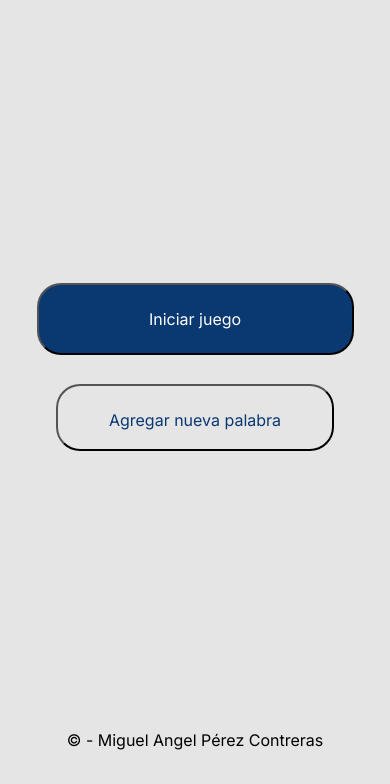
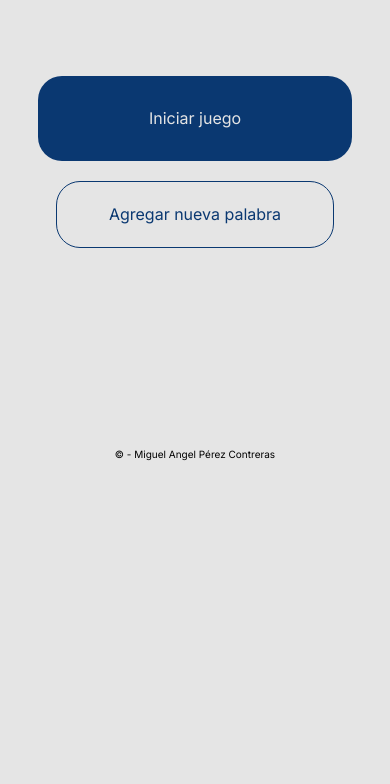
Before and after one commit to mapcsasystem/mapcsasystem-ahocado-oracle-reto-2, a plain HTML site: page index.html in a window 390 px wide. Shown: the part 60-844 px from the top of the page. Drawn offline with Linux system fonts and the light colour scheme.

Commit message:
:art: add media queries index.html

```diff
--- a/css/styles.css
+++ b/css/styles.css
@@ -1,82 +1,158 @@
 * {
-    padding: 0px;
-    margin: 0px;
+    box-sizing: border-box;
+    padding: 0;
+    margin: 0;
+}
+
+html {
+    font-size: 62.5%;
     font-family: 'Inter', sans-serif;
     font-style: normal;
-}
-
-html,
-body {
     background: #E5E5E5;
 }
 
-#copyright {
+body {
+    background: #E5E5E5;
+    width: 100vw;
+    height: 90vh;
+    /* border: 10px solid black */
+}
+
+.header {
     display: flex;
     flex-direction: row;
-    justify-content: center;
-    align-items: center;
-    text-align: center;
-    margin-top: 10px;
+    margin-left: 10px;
+    margin-top: 20px;
+    margin-bottom: 100px;
 }
 
-.container {
-    display: flex;
-    flex-direction: column;
-    justify-content: space-between;
-    height: 96vh;
-    width: auto;
-
-}
-
-.container-header {
-    margin-top: 24px;
-    margin-left: 16px;
-
-}
-
-.container-header img {
+.header img {
     width: 32px;
     height: 48px;
 }
 
-.container-buttons {
-    height: 100%;
-    display: flex;
-    flex-direction: column;
-    justify-content: space-evenly;
+
+.container-inicio {
+    display: grid;
+    grid-template-columns: 3px 314px 3px;
+    grid-template-rows: 105px;
+    width: 100vw;
+    place-content: center;
 }
 
+.button-inicio {
+    grid-column: 2/3;
+    display: flex;
+    justify-content: center;
+    align-items: center;
+    text-decoration: none;
+    font-weight: 400;
+    font-size: 16px;
+    line-height: 19px;
+    color: #E5E5E5;
+    background: #0A3871;
+    border-radius: 24px;
+    margin-bottom: 20px;
+}
 
-.container-buttons {
+.container-palabra {
+    display: grid;
+    grid-template-columns: 21px 278px 21px;
+    grid-template-rows: 67px;
+    width: 100vw;
+    place-content: center;
+    margin-bottom: 200px;
+}
+
+.button-palabra {
+    grid-column: 2/3;
     display: flex;
-    flex-direction: column;
+    justify-content: center;
+    align-items: center;
+    text-decoration: none;
+    font-weight: 400;
+    font-size: 16px;
+    line-height: 19px;
+    color: #0A3871;
+    background: #E5E5E5;
+    border: 1px solid #0A3871;
+    border-radius: 24px;
+}
+
+.footer {
+    display: flex;
+    flex-direction: row;
     justify-content: center;
     align-items: center;
 }
 
 
-.container-button__inicio {
-    width: 317px;
-    display: flex;
-    flex-direction: row;
-    justify-content: center;
-    padding: 24px;
-    background: #0A3871;
-    border-radius: 24px;
-    font-size: 16px;
-    color: white;
-    margin: 29px 29px;
+@media (min-width:768px) {
+    .header {
+        display: flex;
+        flex-direction: row;
+        margin-left: 84px;
+        margin-top: 40px;
+        margin-bottom: 300px;
+    }
 }
 
-.container-button__palabra {
-    width: 278px;
-    height: 67px;
-    display: flex;
-    flex-direction: row;
-    justify-content: center;
-    padding: 24px;
-    background: #E5E5E5;
-    border-radius: 24px;
-    font-size: 16px;
-    color: #0A3871;
+@media (min-width:820px) {
+
+    .header {
+        display: flex;
+        flex-direction: row;
+        margin-left: 84px;
+        margin-top: 40px;
+        margin-bottom: 100px;
+    }
+
+    .container-palabra {
+        margin-bottom: 450px;
+    }
 }
+
+
+@media (min-width: 992px) {
+    .header {
+        display: flex;
+        flex-direction: row;
+        margin-left: 84px;
+        margin-top: 40px;
+        margin-bottom: 100px;
+    }
+
+    .container-palabra {
+        margin-bottom: 50px;
+    }
+}
+
+
+@media (min-width: 1200px) {
+    .header {
+        display: flex;
+        flex-direction: row;
+        margin-left: 84px;
+        margin-top: 40px;
+        margin-bottom: 100px;
+    }
+
+    .container-palabra {
+        margin-bottom: 150px;
+    }
+}
+
+
+@media (min-width: 1400px) {
+    .header {
+        display: flex;
+        flex-direction: row;
+        margin-left: 84px;
+        margin-top: 40px;
+        margin-bottom: 100px;
+    }
+
+    .container-palabra {
+        margin-bottom: 150px;
+    }
+}
--- a/index.html
+++ b/index.html
@@ -15,27 +15,27 @@
 </head>
 
 <body>
-    <main class="container">
+    <main>
+        <header class="header" id="header">
+            <figure>
+                <img src="assets/logo.png" alt="Logo">
+            </figure>
+        </header>
+        <section class="container-inicio">
+            <a href="index.html" class="button-inicio">
+                Iniciar juego
+            </a>
+        </section>
+        <section class="container-palabra">
+            <a href="index.html" class="button-palabra">
+                Agregar nueva palabra
+            </a>
+        </section>
 
-        <header class="container-header" id="header">
-            <img src="assets/logo.png" alt="Logo">
-        </header>
-
-        <section class="container-buttons">
-            <button class="container-button__inicio" type="button">Iniciar juego</button>
-            <button class="container-button__palabra" type="button">Agregar nueva palabra</button>
-        </section class="container-button-add-palabra">
-        <footer class="footer" id="footer">
-            <div id="copyright">
-                &copy; - Miguel Angel Pérez Contreras
-            </div>
-        </footer>
     </main>
-
-
-
-
-
+    <footer class="footer" id="footer">
+        &copy; - Miguel Angel Pérez Contreras
+    </footer>
     <script src="js/index.js"></script>
 </body>
 
--- a/js/index.js
+++ b/js/index.js
@@ -0,0 +1,4 @@
+function goToInicio(redirect) {
+    console.log(redirect);
+    location(redirect)
+}
```
